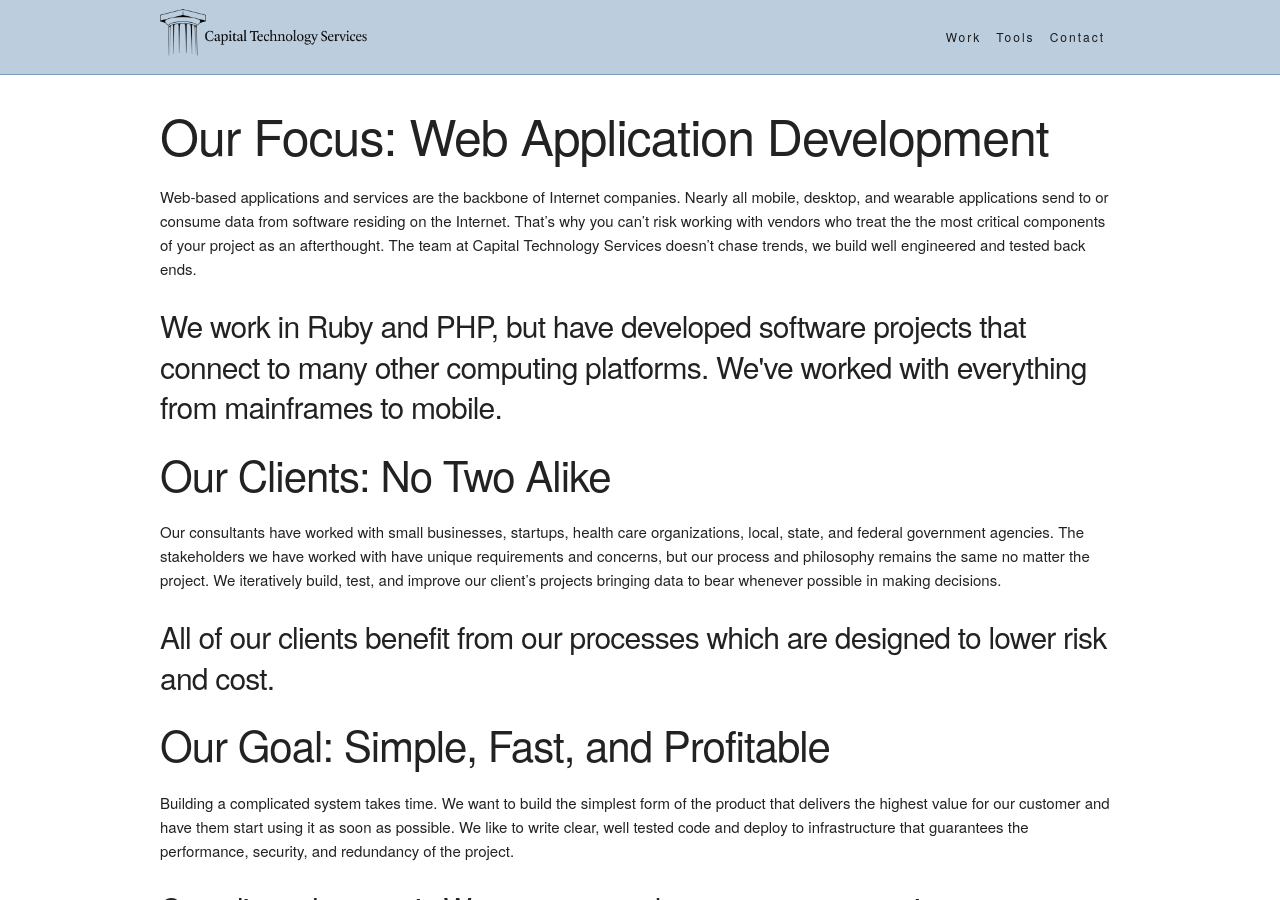
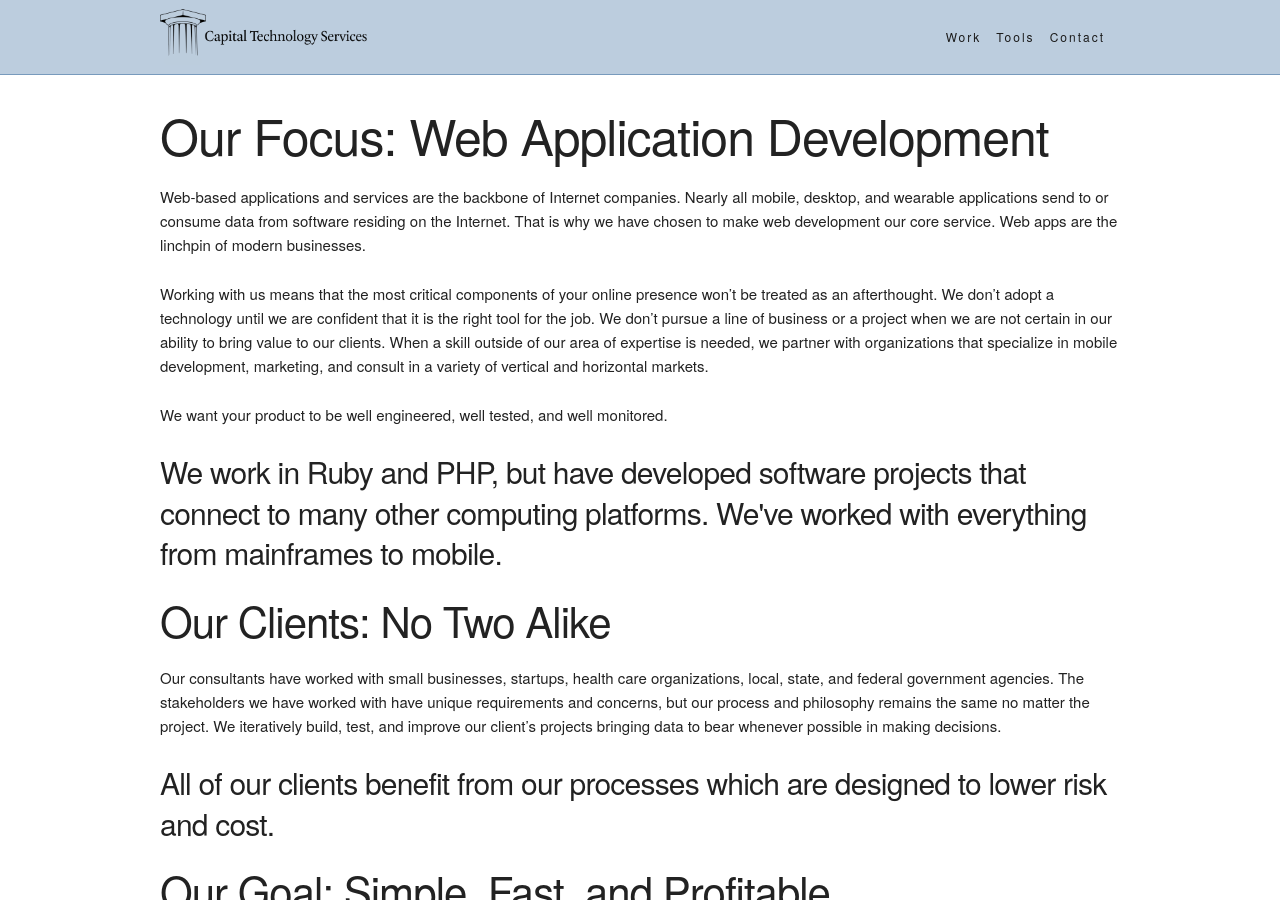
Before and after one commit to jchapin/capitaltechnologyservices.github.io, a Jekyll site: the page built from index.md, in a window 1280 px wide and 900 px high. Built offline with Jekyll 4.4.1, drawn with Linux system fonts in a browser that asks for light colours; a script that is not in the unit is left out; comment, search, counter and statistics services are not loaded.

Commit message:
Expanding and clarifying the text on the front page.

```diff
--- a/index.md
+++ b/index.md
@@ -11,10 +11,18 @@ redirect_from:
 
 Web-based applications and services are the backbone of Internet companies.
 Nearly all mobile, desktop, and wearable applications send to or consume data
-from software residing on the Internet. That's why you can't risk working with
-vendors who treat the the most critical components of your project as an
-afterthought. The team at Capital Technology Services doesn't chase trends, we
-build well engineered and tested back ends.
+from software residing on the Internet. That is why we have chosen to make web
+development our core service. Web apps are the linchpin of modern businesses.
+
+Working with us means that the most critical components of your online presence
+won't be treated as an afterthought. We don't adopt a technology until we are
+confident that it is the right tool for the job. We don't pursue a line of
+business or a project when we are not certain in our ability to bring value to
+our clients. When a skill outside of our area of expertise is needed, we partner
+with organizations that specialize in mobile development, marketing, and consult
+in a variety of vertical and horizontal markets.
+
+We want your product to be well engineered, well tested, and well monitored.
 
 <h4>
   We work in Ruby and PHP, but have developed software projects that connect to
```
